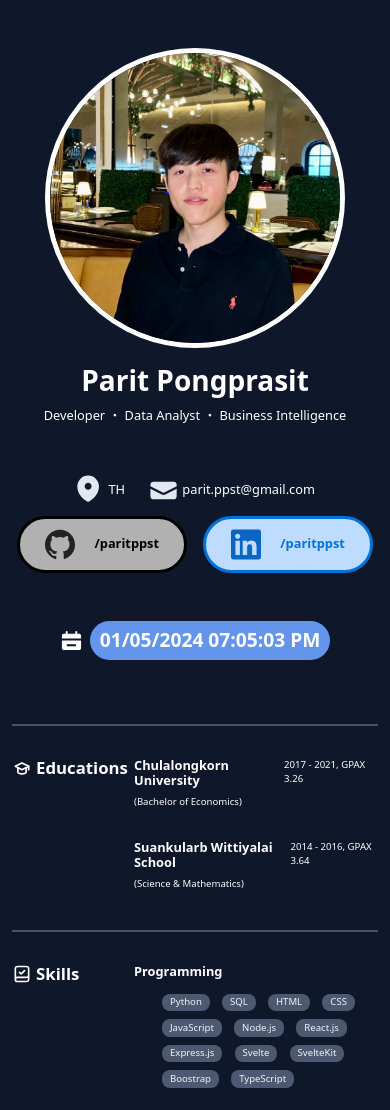
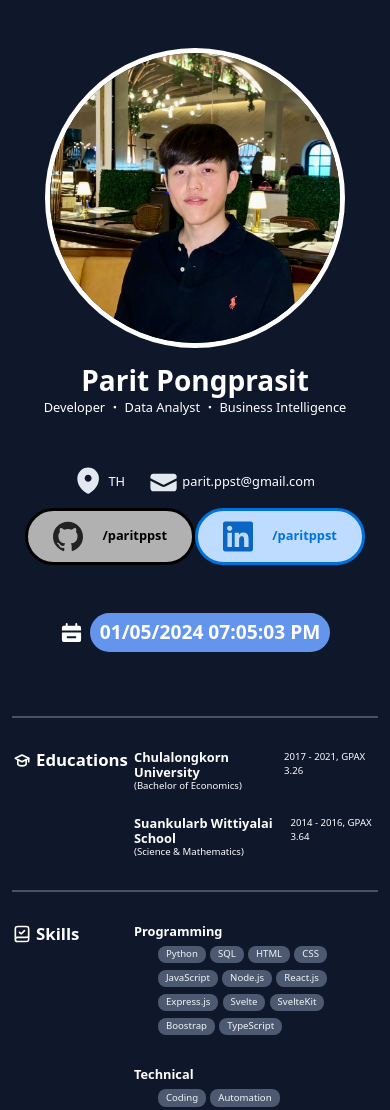
Before and after one commit to paritppst/paritppst.github.io, a plain HTML site: page index.html in a window 390 px wide. Shown: the top 1110 px of the page. Drawn offline with nearby package versions, Linux system fonts and the light colour scheme.

Commit message:
fix responsive 2

```diff
--- a/index.html
+++ b/index.html
@@ -2,7 +2,7 @@
 <html lang="en">
   <head>
     <meta charset="UTF-8" />
-    <meta name="viewport" content="width=device-width, initial-scale=1.0" />
+    <meta name="viewport" content="width=device-width, initial-scale=1.0 user-scalable=no"/>
     <title>PP's Simple Resume</title>
     <link rel="stylesheet" href="./main.css" />
     <link href="https://cdn.jsdelivr.net/npm/bootstrap@5.3.2/dist/css/bootstrap.min.css" rel="stylesheet" integrity="sha384-T3c6CoIi6uLrA9TneNEoa7RxnatzjcDSCmG1MXxSR1GAsXEV/Dwwykc2MPK8M2HN" crossorigin="anonymous"/>
--- a/main.css
+++ b/main.css
@@ -237,26 +237,32 @@ li.d-inline-block:hover {
 @media (max-width: 991px) {
   h2 {
     font-size: 1.15rem !important;
+    margin: 0 !important;
   }
 
   h4 {
     font-size: 1rem !important;
+    margin: 0 !important;
   }
 
   h6, .fs-sm-8 {
     font-size: 0.8rem !important;
+    margin: 0 !important;
   }
 
   .display-4 {
     font-size: 2rem !important;
+    margin: 0 !important;
   }
 
   div.fs-5 {
     font-size: 1rem !important;
+    margin: 0 !important;
   }
 
   li.d-inline-block {
     font-size: small !important;
+    margin: 0 !important;
   }
 }
 
@@ -267,26 +273,32 @@ li.d-inline-block:hover {
 
   h2 {
     font-size: 1.05rem !important;
+    margin: 0 !important;
   }
 
 
   h4 {
     font-size: 0.8rem !important;
+    margin: 0 !important;
   }
 
   h6, .fs-sm-8 {
     font-size: 0.6rem !important;
+    margin: 0 !important;
   }
 
   .display-4 {
     font-size: 1.75rem !important;
+    margin: 0 !important;
   }
 
   div.fs-5 {
     font-size: 0.8rem !important;
+    margin: 0 !important;
   }
 
   li.d-inline-block {
     font-size: 0.6rem !important;
+    margin: 0 !important;
   }
 }
```
